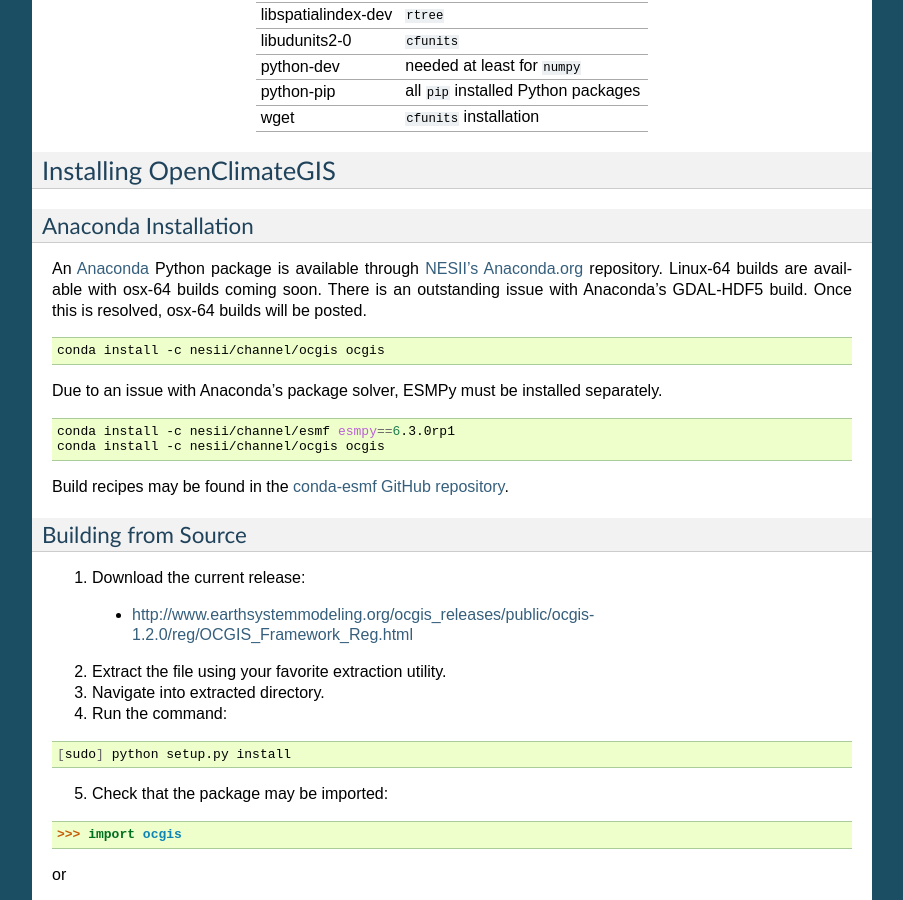
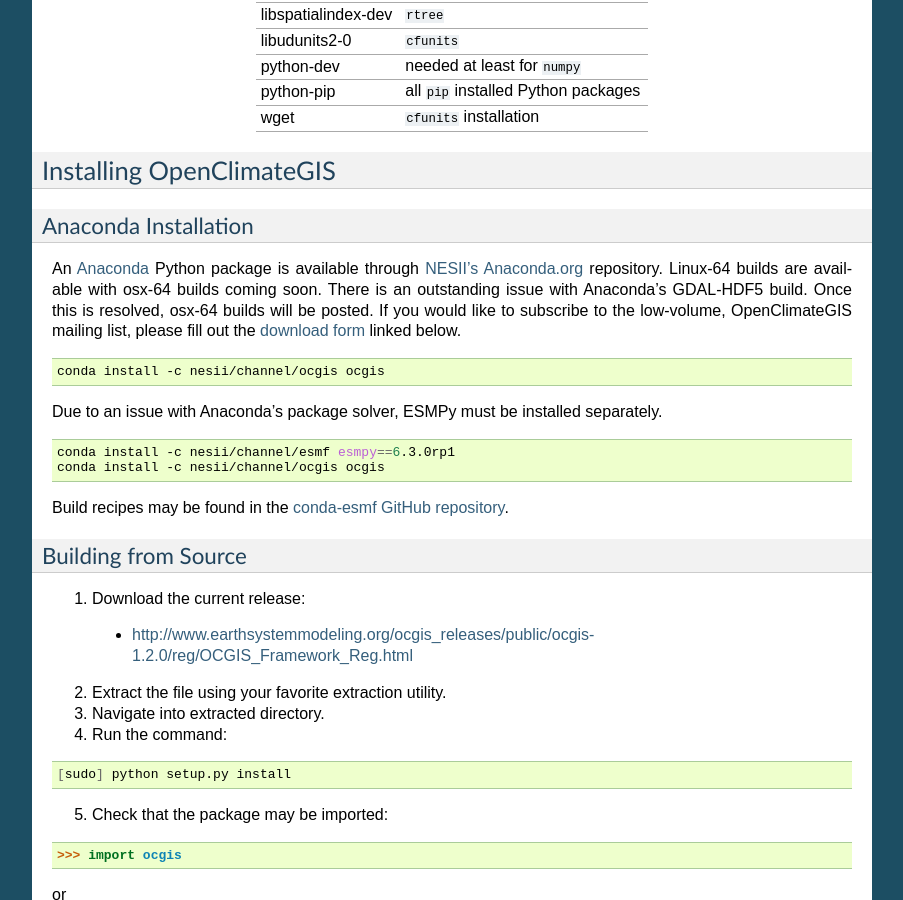
Before and after one commit to NCPP/ocgis, a Sphinx documentation site: the page built from doc/install.rst, in a window 1280 px wide and 900 px high, scrolled down 1756 px. Shown: the whole window, without its empty margins (198-1101 px from the left). Built offline with Sphinx 7.4.7, drawn with Linux system fonts in a browser that asks for light colours; formulas are drawn with MathJax 3.

Commit message:
added reference to download form for anaconda installers

```diff
--- a/doc/install.rst
+++ b/doc/install.rst
@@ -82,7 +82,7 @@
 Anaconda Installation
 ~~~~~~~~~~~~~~~~~~~~~
 
-An `Anaconda <https://store.continuum.io/cshop/anaconda/>`_ Python package is available through `NESII's Anaconda.org <https://anaconda.org/NESII>`_ repository. Linux-64 builds are available with osx-64 builds coming soon. There is an outstanding issue with Anaconda's GDAL-HDF5 build. Once this is resolved, osx-64 builds will be posted.
+An `Anaconda <https://store.continuum.io/cshop/anaconda/>`_ Python package is available through `NESII's Anaconda.org <https://anaconda.org/NESII>`_ repository. Linux-64 builds are available with osx-64 builds coming soon. There is an outstanding issue with Anaconda's GDAL-HDF5 build. Once this is resolved, osx-64 builds will be posted. If you would like to subscribe to the low-volume, OpenClimateGIS mailing list, please fill out the :ref:`download form <download-form>` linked below.
 
 .. code-block:: sh
 
@@ -99,6 +99,8 @@
 
 Building from Source
 ~~~~~~~~~~~~~~~~~~~~
+
+.. _download-form:
 
 1. Download the current release:
 
```
